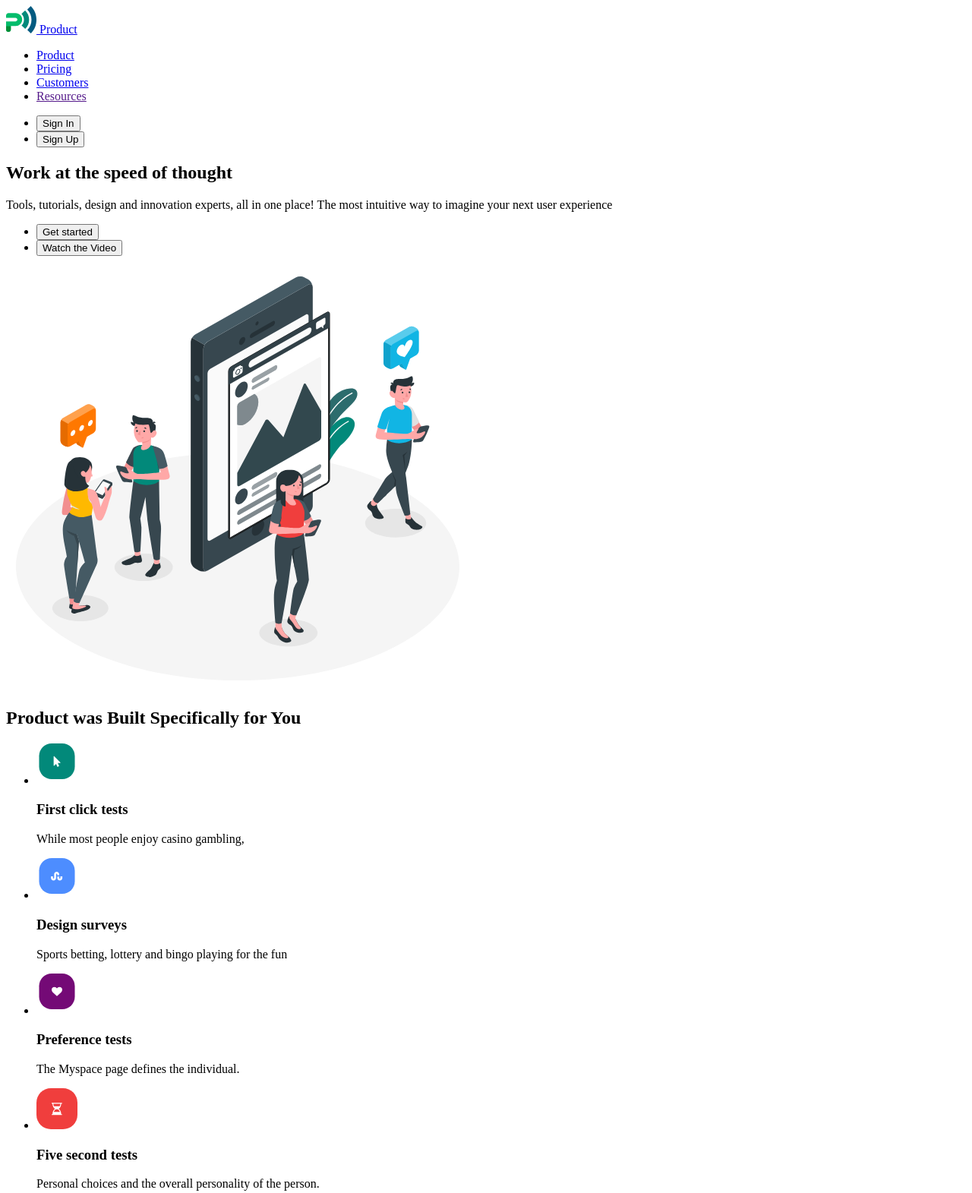
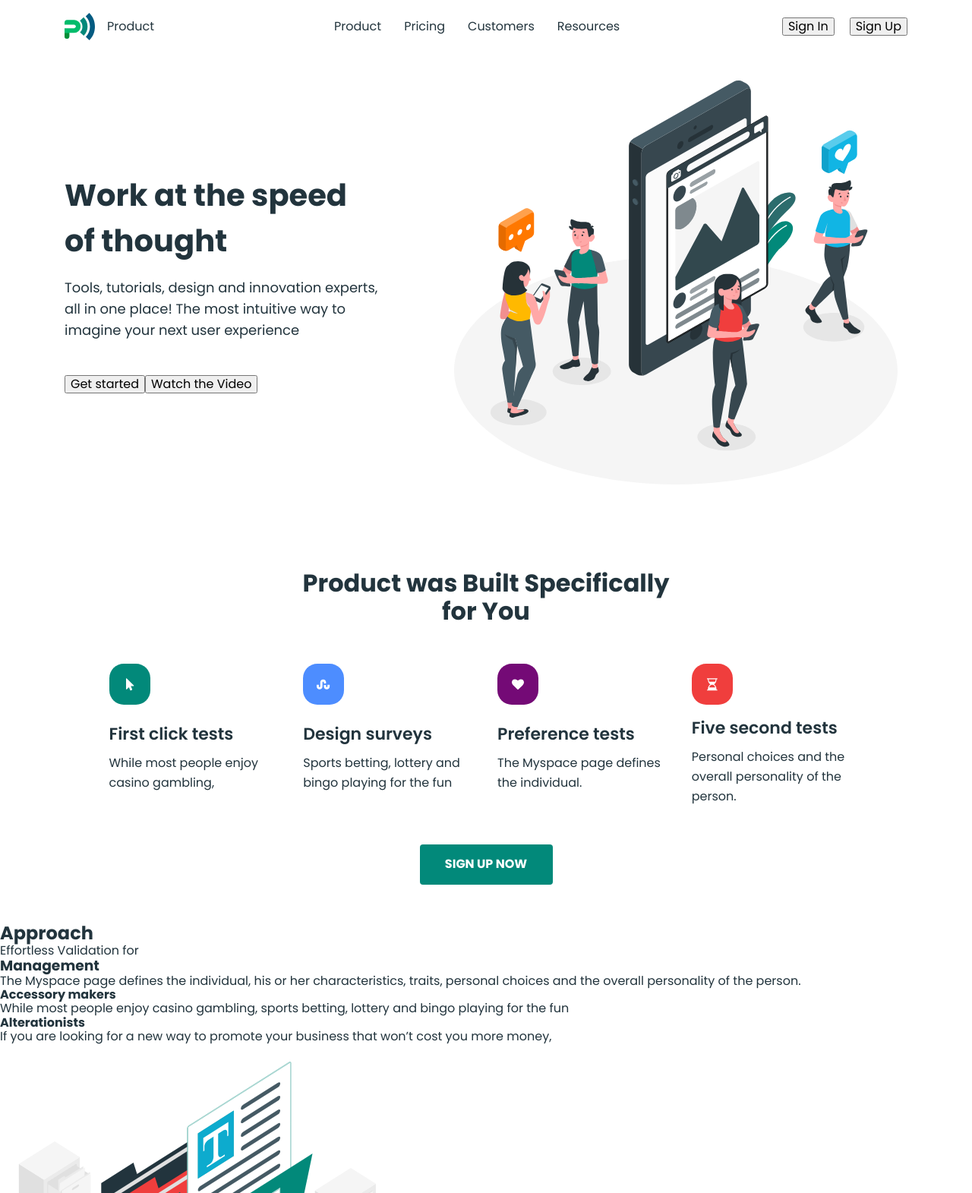
Before and after one commit to ZVyacheslavV/promote-your-business, a plain HTML site: page index.html in a window 1280 px wide. Shown: the top 1571 px of the page at 76% size. Drawn offline with nearby package versions, Linux system fonts and the light colour scheme; a web font is replaced by a local one.

Commit message:
add styles and flex for header and hero

```diff
--- a/css/styles.css
+++ b/css/styles.css
@@ -11,12 +11,196 @@
     --green: #02897a;
     --blue: #4d8dff;
     --violet: #740a76;
-    --darkgreen: #22343d;
+    --main-color: #22343d;
+    --main-bg-color: #fff;
     --white: #fff;
     --red: #f03e3d;
 
     --darkerfromthree: #1f2e35;
     --mediumfromthree: #30444e;
     --lighterfromthree: #475e69;
+}
 
+body {
+    font-family: var(--font-family);
+    color: var(--main-color);
+    background-color: var(--main-bg-color);
 }
+
+img {
+    display: block;
+    max-width: 100%;
+    height: auto;
+}
+
+button {
+    cursor: pointer;
+}
+
+.container {
+    max-width: 1150px;
+    padding: 0 20px;
+    margin: 0 auto;
+}
+
+/* --reset-- */
+h1, h2, h3, h4, h5, h6, p {
+    margin: 0;
+}
+
+ul, ol {
+    margin: 0;
+    list-style: none;
+    padding-left: 0;
+}
+
+a {
+    text-decoration: none;
+    color: currentColor;
+}
+
+/* ==Header== */
+.header {}
+
+.header-logo {
+    display: flex;
+    align-items: center;
+    gap: 16px;
+    margin-right: 237px;
+}
+
+.header-nav {
+    margin-right: auto;
+}
+
+.header-nav-list {
+    display: flex;
+    gap: 30px;
+}
+
+.header-nav-link {
+    padding: 26px 0;
+    display: block;
+}
+
+.header-btn-list {
+    display: flex;
+    gap: 20px;
+}
+
+.header-btn {}
+
+.header-container {
+    display: flex;
+    align-items: center;
+}
+
+/* == Main styles == */
+/* --hero section-- */
+
+.hero-section {
+    padding-top: 25px;
+    padding-bottom: 100px;
+}
+
+.hero-container {
+    display: flex;
+    align-items: center;
+    justify-content: space-between;
+}
+
+.hero-title {
+    font-size: 40px;
+    line-height: 1.5;
+    max-width: 392px;
+    margin-bottom: 18px;
+}
+
+.hero-text {
+    font-size: 18px;
+    line-height: 1.55;
+    max-width: 426px;
+    margin-bottom: 45px;
+}
+
+.hero-list {
+    display: flex;
+    align-items: center;
+}
+
+.hero-start-btn {}
+
+.hero-video-btn {}
+
+/* -- product styles -- */
+
+.product-section {
+    padding-bottom: 50px;
+}
+
+.product-title {
+    font-family: var(--font-family);
+    font-weight: 700;
+    font-size: 32px;
+    text-align: center;
+    max-width: 506px;
+    color: var(--main-color);
+    margin: 0 auto 50px auto;
+}
+
+.product-list {
+    display: flex;
+    justify-content: space-between;
+    gap: 30px;
+}
+
+.product-litem {
+    width: calc((100% - 90px) / 4);
+}
+
+.product-subtitle {
+    margin-top: 18px;
+    font-family: var(--font-family);
+    font-weight: 600;
+    font-size: 22px;
+    color: var(--main-color);
+    margin-bottom: 13px;
+}
+
+.product-subtitle:last-child {
+    margin-top: 26px;                   /* TODO: repair last-child margin-top to align with previous one*/
+    font-family: var(--font-family);
+    font-weight: 600;
+    font-size: 22px;
+    color: var(--main-color);
+    margin-bottom: 13px;
+    /* max-width: 225px; */
+}
+
+.product-text {
+    font-family: var(--font-family);
+    font-weight: 400;
+    font-size: 16px;
+    line-height: 162%;
+    color: var(--main-color);
+    max-width: 226px;
+}
+
+.test {
+    max-width: 1033px;  /* -- для підбору чіткої до макету ширини параграфів текстів, можна замість product-text max-width: 226px;*/
+}
+
+.product-btn {
+    margin: 50px auto 0 auto;
+    display: block;
+    width: 175px;
+    height: 53px;
+    background: var(--green);
+    border-radius: 4px;
+    border: none;
+    font-family: var(--font-family);
+    font-weight: 700;
+    font-size: 16px;
+    color: var(--white);
+    text-transform: uppercase;
+}
--- a/index.html
+++ b/index.html
@@ -4,93 +4,137 @@
     <meta charset="UTF-8" />
     <meta name="viewport" content="width=device-width, initial-scale=1.0" />
     <title>Business promotion</title>
+    <link
+      rel="stylesheet"
+      href="https://cdnjs.cloudflare.com/ajax/libs/modern-normalize/3.0.1/modern-normalize.min.css"
+      integrity="sha512-q6WgHqiHlKyOqslT/lgBgodhd03Wp4BEqKeW6nNtlOY4quzyG3VoQKFrieaCeSnuVseNKRGpGeDU3qPmabCANg=="
+      crossorigin="anonymous"
+      referrerpolicy="no-referrer"
+    />
+    <link rel="preconnect" href="https://fonts.googleapis.com" />
+    <link rel="preconnect" href="https://fonts.gstatic.com" crossorigin />
+    <link
+      href="https://fonts.googleapis.com/css2?family=Inter:opsz,wght@500;700&family=Montserrat:wght@400;600;700&family=Poppins:wght@400;500;600;700;800&family=Robotowght@0400;500;700;900&display=swap"
+      rel="stylesheet"
+    />
+    <link rel="stylesheet" href="./css/styles.css" />
   </head>
   <body>
-    <header>
-      <a href="./index.html">
+    <header class="header">
+      <div class="container header-container">
+        <a href="./index.html" class="header-logo">
           <img src="./images/logo.svg" alt="Logo" height="36" width="40" />
           Product
         </a>
-      <nav>
-        <ul>
-          <li><a href="./index.html">Product</a></li>
-          <li><a href="./pricing.html">Pricing</a></li>
-          <li><a href="./customer.html">Customers</a></li>
-          <li><a href="">Resources</a></li>
+
+        <nav class="header-nav">
+          <ul class="header-nav-list">
+            <li><a class="header-nav-link" href="./index.html">Product</a></li>
+            <li>
+              <a class="header-nav-link" href="./pricing.html">Pricing</a>
+            </li>
+            <li>
+              <a class="header-nav-link" href="./customer.html">Customers</a>
+            </li>
+            <li><a class="header-nav-link" href="">Resources</a></li>
           </ul>
         </nav>
-      <ul>
-        <li><button type="button">Sign In</button></li>
-        <li><button type="button">Sign Up</button></li>
+
+        <ul class="header-btn-list">
+          <li><button class="header-btn" type="button">Sign In</button></li>
+          <li><button class="header-btn" type="button">Sign Up</button></li>
         </ul>
+      </div>
     </header>
 
     <main>
       <!-- HERO SECTION -->
-      <section>
-        <h1>Work at the speed of thought</h1>
-        <p>
-          Tools, tutorials, design and innovation experts, all in one place! The
-          most intuitive way to imagine your next user experience
+      <section class="hero-section">
+        <div class="container hero-container">
+          <div>
+            <h1 class="hero-title">Work at the speed of thought</h1>
+            <p class="hero-text">
+              Tools, tutorials, design and innovation experts, all in one place!
+              The most intuitive way to imagine your next user experience
             </p>
-        <ul>
-          <li><button type="button">Get started</button></li>
-          <li><button type="button">Watch the Video</button></li>
+            <ul class="hero-list">
+              <li>
+                <button class="hero-start-btn" type="button">
+                  Get started
+                </button>
+              </li>
+              <li>
+                <button class="hero-video-btn" type="button">
+                  Watch the Video
+                </button>
+              </li>
             </ul>
+          </div>
           <img
             src="./images/hero-img.svg"
             alt="Working people"
             width="610"
             height="555"
           />
+        </div>
       </section>
 
       <!-- Product section-->
-      <section>
-        <h2>Product was Built Specifically for You</h2>
-        <ul>
-          <li>
+      <section class="product-section">
+        <div class="container test">
+          <h2 class="product-title">Product was Built Specifically for You</h2>
+          <ul class="product-list">
+            <li class="product-litem">
               <img
                 src="./images/icon bd.svg"
                 alt="image 1"
                 height="54"
                 width="54"
               />
-            <h3>First click tests</h3>
-            <p>While most people enjoy casino gambling,</p>
+              <h3 class="product-subtitle">First click tests</h3>
+              <p class="product-text">
+                While most people enjoy casino gambling,
+              </p>
             </li>
-          <li>
+            <li class="product-litem">
               <img
                 src="./images/icon bd 2.svg"
                 alt="image 2"
                 height="54"
                 width="54"
               />
-            <h3>Design surveys</h3>
-            <p>Sports betting, lottery and bingo playing for the fun</p>
+              <h3 class="product-subtitle">Design surveys</h3>
+              <p class="product-text">
+                Sports betting, lottery and bingo playing for the fun
+              </p>
             </li>
-          <li>
+            <li class="product-litem">
               <img
                 src="./images/icon bd 3.svg"
                 alt="image 3"
                 height="54"
                 width="54"
               />
-            <h3>Preference tests</h3>
-            <p>The Myspace page defines the individual.</p>
+              <h3 class="product-subtitle">Preference tests</h3>
+              <p class="product-text">
+                The Myspace page defines the individual.
+              </p>
             </li>
-          <li>
+            <li class="product-litem">
               <img
                 src="./images/icon bd 4.svg"
                 alt="image 4"
                 height="54"
                 width="54"
               />
-            <h3>Five second tests</h3>
-            <p>Personal choices and the overall personality of the person.</p>
+              <h3 class="product-subtitle">Five second tests</h3>
+              <p class="product-text">
+                Personal choices and the overall personality of the person.
+              </p>
             </li>
           </ul>
-        <button type="button">sign up now</button>
+          <button class="product-btn" type="button">sign up now</button>
+        </div>
       </section>
 
       <!-- Approach section management, customer, collaborative -->
```
Also changed, not shown: customer.html (+1 -0 lines), pricing.html (+1 -0 lines). Lines whose indentation alone changed are shown as unchanged.
